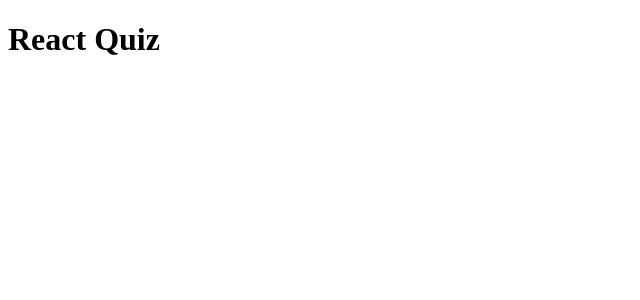
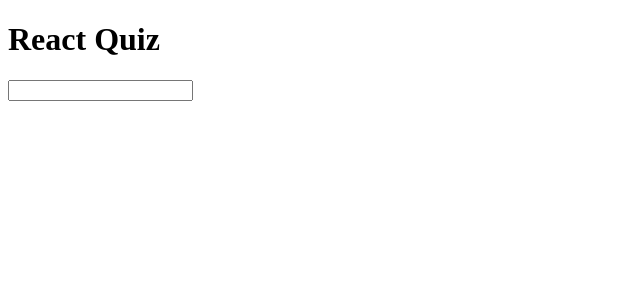
Before and after one commit to stephaniesmith/react-quiz-1, a React app: page / in a window 1280 px wide. Shown: the top 300 px of the page, without its empty margins (0-640 px from the left). Built offline with nearby package versions, Linux system fonts and the light colour scheme.

Commit message:
input working

```diff
--- a/src/components/App.js
+++ b/src/components/App.js
@@ -1,4 +1,5 @@
 import React, { Component, Fragment } from 'react';
+import TextSelector from './TextSelector';
 // import domToImage from 'dom-to-image';
 
 export default class App extends Component {
@@ -11,11 +12,10 @@
     // };
 
     render() {
-      // const text = this.state;
       return (
         <Fragment>
           <h1>React Quiz</h1>
-
+          <TextSelector />
         </Fragment>
       );
     }
--- /dev/null
+++ b/src/components/TextSelector.js
@@ -0,0 +1,24 @@
+import React, { Component, Fragment } from 'react';
+
+export default class TextSelector extends Component {
+    state = {
+      text: ''
+    };
+
+    onInputChange = ({ target }) => {
+      this.setState({ [target.name]: target.value });
+    };
+
+    render() {
+      const { text } = this.state;
+      return (
+        <Fragment>
+          <form>
+            <input name="text" value={text} onChange={this.onInputChange}/>
+          </form>
+          <p>{text}</p>
+        </Fragment>
+
+      );
+    }
+}
```
